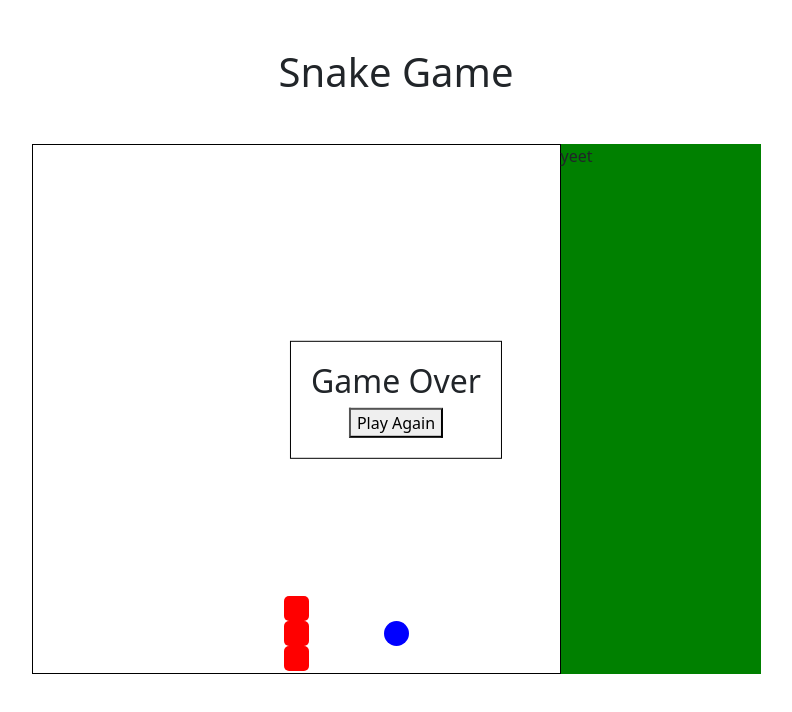
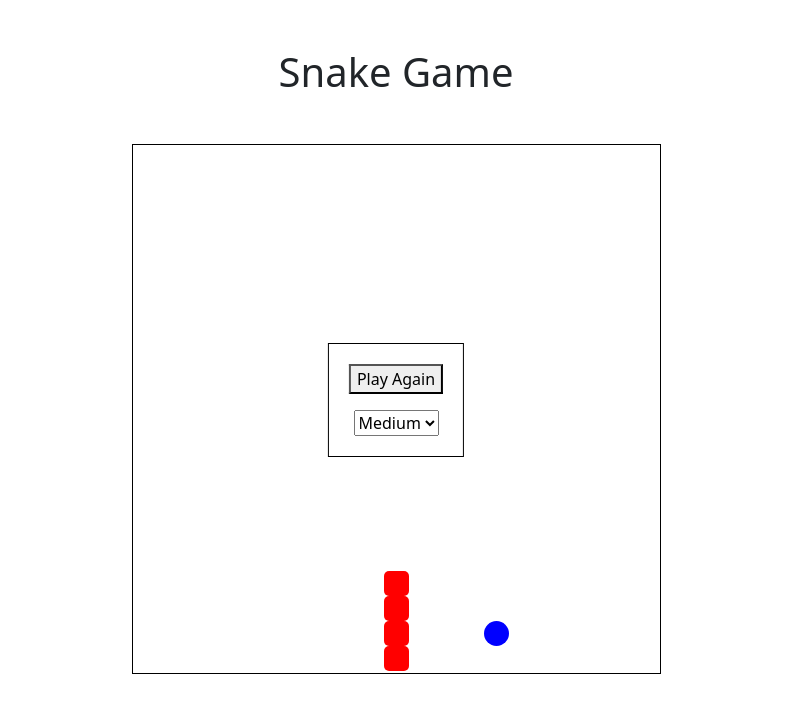
Before and after one commit to mcappucci1/snake-game, a React (Create React App) app: page / in a window 1280 px wide. Shown: the top 712 px of the page, without its empty margins (244-1036 px from the left). Built offline with nearby package versions, Linux system fonts and the light colour scheme.

Commit message:
Add speed to game banner

```diff
--- a/src/components/App.tsx
+++ b/src/components/App.tsx
@@ -6,20 +6,11 @@ import 'bootstrap/dist/css/bootstrap.css';
 import "../css/App.css";
 
 export const App = memo(function AppInternal() {
-    const [speed, setSpeed] = useState<Speed>(Speed.MEDIUM);
-
-    const handleChangeSpeed = useCallback((newSpeed: Speed) => {
-        if (newSpeed !== speed) {
-            setSpeed(newSpeed);
-        }
-    }, [speed]);
-
     return (
         <div id="app">
             <h1 className="text-center my-5">Snake Game</h1>
             <div className="d-flex justify-content-center">
-                <GameBoard snakeSpeed={speed} />
-                <GameSettings handleChangeSpeed={handleChangeSpeed} />
+                <GameBoard />
             </div>
         </div>
     );
--- a/src/components/EndGameBanner.tsx
+++ /dev/null
@@ -1,14 +0,0 @@
-import "../css/EndGameBanner.css";
-
-interface Props {
-    handlePlayAgain: () => void;
-}
-
-export const EndGameBanner = function EndGameBanner({ handlePlayAgain }: Props) {
-    return (
-        <div id="end-game-banner-container">
-            <h2>Game Over</h2>
-            <button onClick={handlePlayAgain}>Play Again</button>
-        </div>
-    );
-}
--- /dev/null
+++ b/src/components/GameBanner.tsx
@@ -0,0 +1,22 @@
+import "../css/EndGameBanner.css";
+import { Speed } from "../utils/SnakeUtils";
+import { memo } from "react";
+
+interface Props {
+    handlePlayAgain: () => void;
+    handleChangeSpeed: (newSpeed: Speed) => void;
+    speed: Speed;
+}
+
+export const GameBanner = memo(function GameBannerInternal({ handlePlayAgain, handleChangeSpeed, speed }: Props) {
+    return (
+        <div id="end-game-banner-container">
+            <button className="d-block mb-3" onClick={handlePlayAgain}>Play Again</button>
+            <select onChange={(event) => handleChangeSpeed(event.target.value as unknown as Speed)} value={speed}>
+                <option value={Speed.SLOW}>Slow</option>
+                <option value={Speed.MEDIUM}>Medium</option>
+                <option value={Speed.FAST}>Fast</option>
+            </select>
+        </div>
+    );
+});
--- a/src/components/GameBoard.tsx
+++ b/src/components/GameBoard.tsx
@@ -13,18 +13,21 @@ import {
     removeFoodClass
 } from "../utils/SnakeUtils";
 import { GameCells } from "./GameCells";
-import { EndGameBanner } from "./EndGameBanner";
+import { GameBanner } from "./GameBanner";
 import "../css/GameBoard.css";
 
-interface Props {
-    snakeSpeed: Speed;
-}
-
-export const GameBoard = memo(function GameBoardInternal({ snakeSpeed }: Props) {
+export const GameBoard = memo(function GameBoardInternal() {
     const [snake, setSnake] = useState<SnakeCell[]>(SNAKE_START_POSITION);
     const [snakeDirection, setSnakeDirection] = useState<Direction>(Direction.DOWN);
     const [food, setFood] = useState<SnakeCell>();
     const [gameOver, setGameOver] = useState<boolean>(false);
+    const [speed, setSpeed] = useState<Speed>(Speed.MEDIUM);
+
+    const handleChangeSpeed = useCallback((newSpeed: Speed) => {
+        if (newSpeed !== speed) {
+            setSpeed(newSpeed);
+        }
+    }, [speed]);
 
     const isGameOver = () => {
         const head = snake[0];
@@ -54,8 +57,7 @@ export const GameBoard = memo(function GameBoardInternal({ snakeSpeed }: Props)
         }
         if (isGameOver()) {
             setGameOver(true);
-        }
-        if (didSnakeEat()) {
+        } else if (didSnakeEat()) {
             removeFoodClass(food!);
             createFood();
             movedSnake.push(snake[snake.length-1]);
@@ -120,13 +122,13 @@ export const GameBoard = memo(function GameBoardInternal({ snakeSpeed }: Props)
     }, [clearBoard]);
 
     useEffect(() => {
-        const intervalKey = setInterval(handleMoveSnake, snakeSpeed);
+        const intervalKey = setInterval(handleMoveSnake, speed);
         document.addEventListener("keydown", handleDirectionChange);
         return () => {
             clearInterval(intervalKey);
             document.removeEventListener("keydown", handleDirectionChange);
         }
-    }, [snakeSpeed, handleMoveSnake]);
+    }, [speed, handleMoveSnake]);
 
     useEffect(() => {
         initializeSnake();
@@ -135,7 +137,7 @@ export const GameBoard = memo(function GameBoardInternal({ snakeSpeed }: Props)
 
     return (
         <div id="game-board-container">
-            {gameOver && <EndGameBanner handlePlayAgain={handlePlayAgain} />}
+            {gameOver && <GameBanner handlePlayAgain={handlePlayAgain} handleChangeSpeed={handleChangeSpeed} speed={speed}/>}
             <GameCells />
         </div>
     );
--- a/src/css/GameSettings.css
+++ b/src/css/GameSettings.css
@@ -1,5 +1,4 @@
 #game-settings-container {
     min-height: 100%;
     width: 200px;
-    background-color: green;
 }
```
